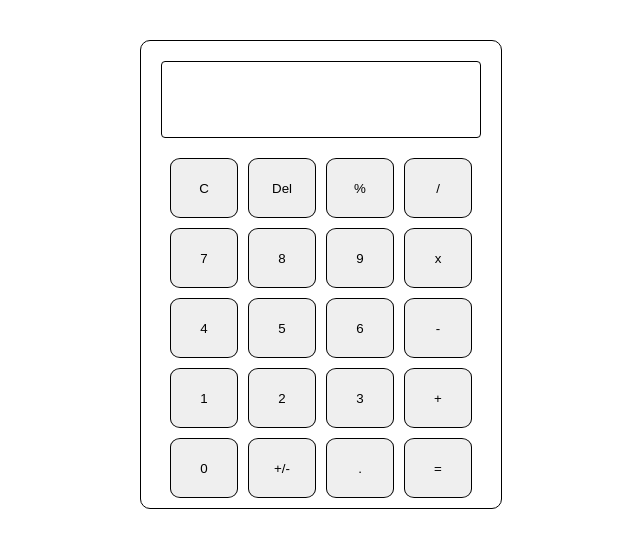
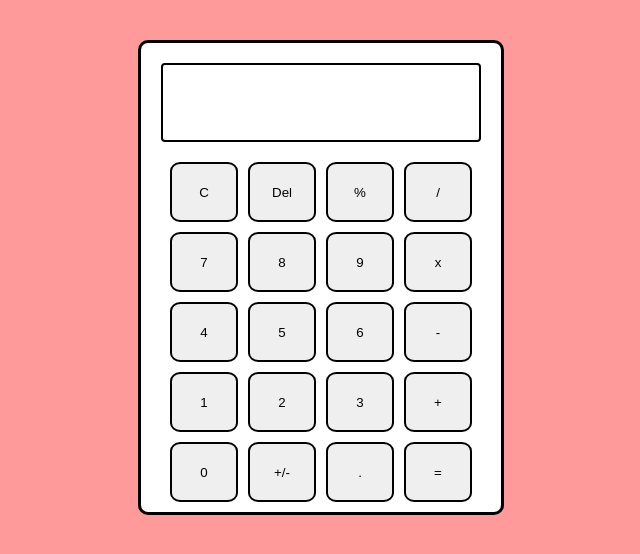
Before and after one commit to samsonc89/calculator, a plain HTML site: page index.html in a window 1280 px wide. Shown: the whole page, without its empty margins (319-959 px from the left). Drawn offline with Linux system fonts and the light colour scheme.

Commit message:
Change background color

```diff
--- a/styles.css
+++ b/styles.css
@@ -1,14 +1,19 @@
+body {
+  background-color: rgb(255, 154, 154);
+}
+
 .main {
+  background-color: white;
   width: 360px;
   height: auto;
-  border: 1px solid black;
+  border: 3px solid black;
   border-radius: 10px;
   margin: 40px auto;
 }
 
 .display {
   min-height: 75px;
-  border: 1px solid black;
+  border: 2px solid black;
   border-radius: 4px;
   margin: 20px;
   overflow-wrap: break-word;
@@ -34,10 +39,10 @@
 button {
   width: calc(100% / 5);
   height: 60px;
-  border: 1px solid black;
+  border: 2px solid black;
   border-radius: 15%;
 }
 
 .selected {
-  background-color: aquamarine;
+  background-color: rgb(122, 203, 249);
 }
```
